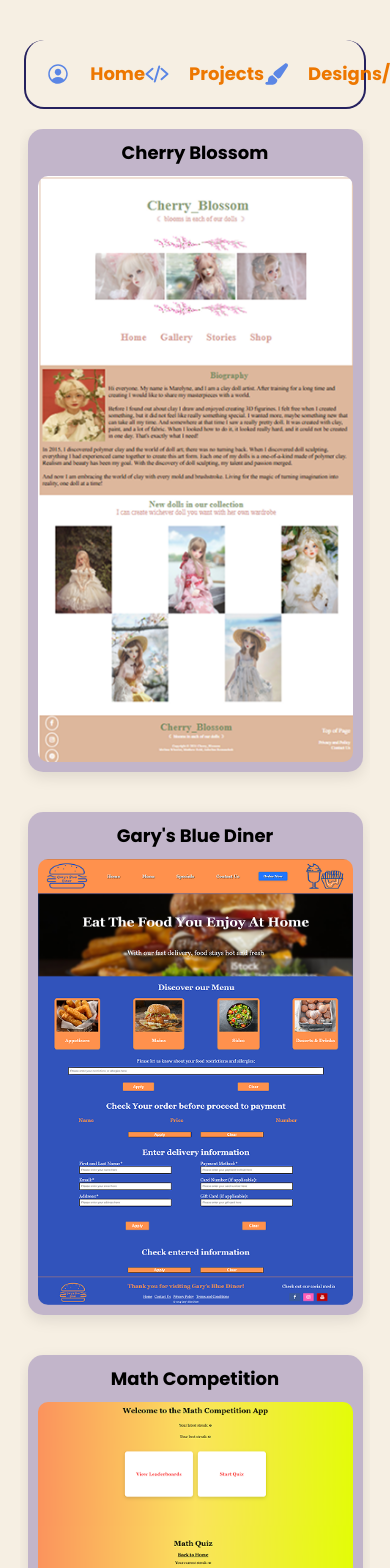
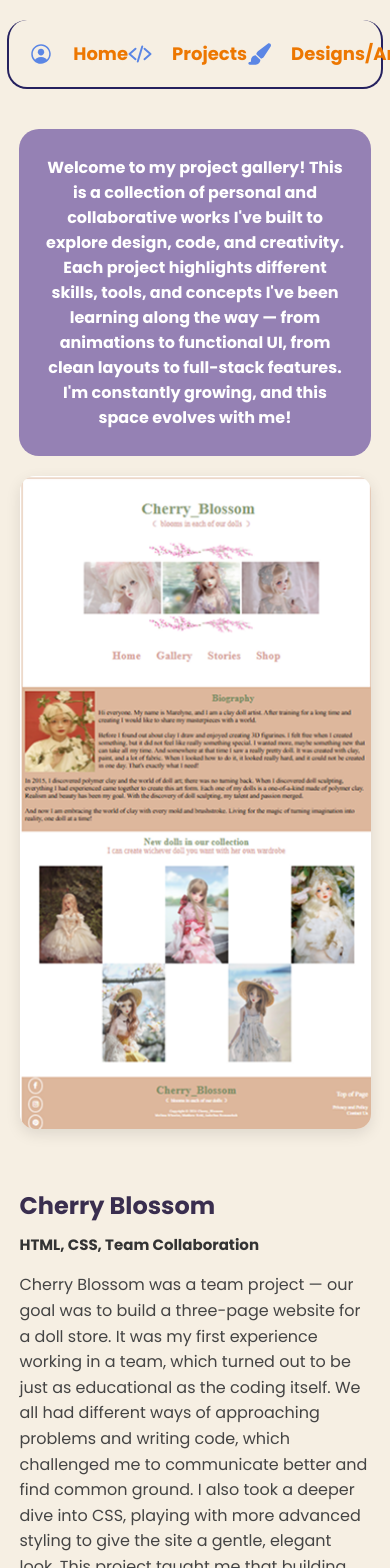
Before and after one commit to angellisha/portfolio_a_r, a React (Create React App) app: page /projects in a window 390 px wide. Shown: the top 1568 px of the page. Built offline with nearby package versions, Linux system fonts and the light colour scheme.

Commit message:
Cahnaged the idea of the animation ot have a simpler design, but it the projects will be more visible.

```diff
--- a/src/Pages/Projects.tsx
+++ b/src/Pages/Projects.tsx
@@ -1,7 +1,8 @@
-import React, { useState } from 'react';
+import React from 'react';
 import '../Styles/Projects.css';
 
 import Header from '../Components/Header';
+import Footer from '../Components/Footer';
 
 import CherryBlossom from '../Assets/Images/Cherry_Blossom.png';
 import GarysDiner from "../Assets/Images/Gary's_Blue_Diner.png";
@@ -9,75 +10,77 @@ import MythticPhoto from '../Assets/Images/Mythical_Photography.png';
 import TodoList from "../Assets/Images/Todo_List.png";
 import MathCompetition from "../Assets/Images/Math_Competition.png";
 
-
-type Projects = {
+type Project = {
   id: string;
   title: string;
   image: string;
   description: string;
+  technologies: string;
 };
 
-const projects: Projects[] = [
+const projects: Project[] = [
   {
     id: '1',
     title: 'Cherry Blossom',
     image: CherryBlossom,
-    description: 'E-commerce project focused on floral vibes...',
+    description: "Cherry Blossom was a team project — our goal was to build a three-page website for a doll store. It was my first experience working in a team, which turned out to be just as educational as the coding itself. We all had different ways of approaching problems and writing code, which challenged me to communicate better and find common ground. I also took a deeper dive into CSS, playing with more advanced styling to give the site a gentle, elegant look. This project taught me that building something together isn't just about code — it's also about understanding people, being flexible, and keeping the user in mind.",
+    technologies: 'HTML, CSS, Team Collaboration',
   },
   {
     id: '2',
-    title: "Gary's Blue Diner",
-    image: GarysDiner,
-    description: 'Order Korean-inspired meals with fun animations.',
+    title: 'Mythical Photography',
+    image: MythticPhoto,
+    description: 'This was my very first one-page website and the start of my web development journey. I built it entirely with HTML and CSS, learning how to structure a page using the box model. It helped me understand the importance of layout, spacing, and visual balance when designing a user-friendly site. I was fascinated by how much could be achieved with just simple elements — it felt like arranging building blocks to create something visually pleasing and functional. This project laid a strong foundation for all the work that followed.',
+    technologies: 'HTML, CSS',
   },
   {
     id: '3',
+    title: "Todo List",
+    image: TodoList,
+    description: 'This was the project where JavaScript really came alive for me. I built a simple, fully functional To-Do List application that lets users add and organize tasks. It was incredibly rewarding to write code that actually did something — not just looked good, but responded to clicks, added tasks, and managed state. I finally saw how JavaScript ties everything together and makes a page interactive. I plan to revisit and expand this project, maybe add local storage, drag-and-drop, or even animations. But even in its current form, it marked a turning point in how I saw web development.',
+    technologies: 'JavaScript, HTML, CSS',
+  },
+  {
+    id: '5',
     title: 'Math Competition',
     image: MathCompetition,
-    description: 'E-commerce project focused on floral vibes...',
+    description: 'Math Competition is my first full-stack project and a hands-on introduction to building dynamic web apps with React and Express. The app simulates a timed arithmetic quiz, tracking user streaks in real time. I used session management and global variables to persist streak data across routes, which helped me understand practical state handling on the server side. This project also introduced me to key concepts like routing, form submission, and dynamic rendering with EJS, setting a strong base for future backend development.',
+    technologies: 'JavaScript, EJS, CSS, React',
   },
   {
     id: '4',
-    title: 'Mythtical Photography',
-    image: MythticPhoto,
-    description: 'E-commerce project focused on floral vibes...',
-  },
-  {
-    id: '5',
-    title: "Todo List",
-    image: TodoList,
-    description: 'Order Korean-inspired meals with fun animations.',
+    title: "Gary's Blue Diner",
+    image: GarysDiner,
+    description: "Gary's Blue Diner is a multi-page restaurant website featuring an interactive ordering system with an overlay menu, real-time form validation, and a dynamic checkout summary. This project deepened my experience with JavaScript, especially in managing user input and creating responsive form logic. I implemented a class-based system to store and validate order data using regular expressions, enhancing both the functionality and user experience of the site. Working with a team also helped me develop better collaboration and version control practices, as we coordinated design ideas and integrated code across different components.",
+    technologies: 'JavaScript, HTML, CSS, Team Collaboration',
   },
 ];
 
 const Projects: React.FC = () => {
-  const [focused, setFocused] = useState<string | null>(null);
-
   return (
-    <div className="p-main-container">
+    <div className="projects-page">
       <Header />
-
-      <div className="gallery-container">
-        {projects.map((project) => (
-            <div
+      <div className="project-intro">
+        <p>
+            Welcome to my project gallery! This is a collection of personal and collaborative works I've built to explore design, code, and creativity. Each project highlights different skills, tools, and concepts I've been learning along the way — from animations to functional UI, from clean layouts to full-stack features. I'm constantly growing, and this space evolves with me!
+        </p>
+      </div>
+      <div className="projects-container">
+        {projects.map((project, index) => (
+          <div
             key={project.id}
-            className={`project-card ${focused === project.id ? 'focused' : focused ? 'hidden' : ''}`}
-            onClick={() => setFocused(focused === project.id ? null : project.id)}
-            >
-            <div className="project-header">{project.title}</div>
-
-            <div className="project-content">
-                <img src={project.image} className="project-image" alt={project.title} />
-                {focused === project.id && (
-                <div className="project-description">
-                    {project.description}
-                </div>
-                )}
+            className={`project-row ${index % 2 === 0 ? 'normal' : 'reverse'}`}
+          >
+            <img src={project.image} className="project-image" alt={project.title} />
+            <div className="project-text">
+              <h2 className="project-title">{project.title}</h2>
+              <h4 className="project-tech">{project.technologies}</h4>
+              <p className="project-description">{project.description}</p>
             </div>
-            </div>
+          </div>
         ))}
-        </div>
-
+      </div>
+      <Footer />
     </div>
   );
 };
--- a/src/Styles/Projects.css
+++ b/src/Styles/Projects.css
@@ -1,120 +1,93 @@
-.p-main-container {
+.projects-page {
     display: flex;
     flex-direction: column;
     align-items: center;
     justify-content: center;
-    padding: 20px;
+    gap: 20px;
     background-color: #F6EFE3;
   }
-
-  .gallery-container {
-    display: flex;
-    flex-wrap: wrap;
-    overflow: hidden;
-    width: 100%;
-    justify-content: center;
-    transition: all 0.3s ease;
-    column-gap: 150px;
-    row-gap: 40px;
+  .project-intro {
+    max-width: 80%;
+    padding: 10px 20px;;
+    text-align: center;
+    font-size: 16px;
+    font-weight: 700;
+    color: #ffffff;
+    background-color: #9581B4;
+    border-radius: 20px;
   }
 
-  .project-card {
+  .projects-container {
     display: flex;
     flex-direction: column;
-    align-items: center;
-    border-radius: 15px;
-    background-color: #9581b485;
-    padding: 10px;
-    box-shadow: 0 5px 15px rgba(0,0,0,0.1);
-    transition: background-color 0.3s ease;
-    width: 280px;
-    height: fit-content;
-    cursor: pointer;
+    gap: 60px;
+    max-width: 1100px;
+    margin: 0 auto;
   }
 
-  .project-header {
-    font-weight: bold;
-    font-size: 18px;
-    margin-bottom: 10px;
-    color: black;
-    text-align: center;
-    width: 100%;
+  .project-row {
+    display: flex;
+    align-items: center;
+    justify-content: center;
+    gap: 40px;
+    flex-wrap: wrap;
   }
 
-  .project-content {
-    display: flex;
-    flex-direction: column;
-    align-items: center;
-    width: 100%;
-    transition: all 0.4s ease;
-  }
-
-  .project-card.focused .project-content {
-    flex-direction: row;
-    justify-content: space-between;
-    align-items: flex-start;
+  .project-row.reverse {
+    flex-direction: row-reverse;
   }
 
   .project-image {
-    width: 100%;
-    border-radius: 10px;
-    transition: transform 0.4s ease;
+    width: 300px;
+    height: auto;
+    border-radius: 15px;
+    box-shadow: 0 5px 15px rgba(0,0,0,0.1);
+    flex-shrink: 0;
   }
 
-  .project-card.focused .project-image {
-    width: 50%;
-    transform: translateX(-20px);
+  .project-text {
+    flex: 1;
+    min-width: 250px;
+    max-width: 600px;
+  }
+
+  .project-title {
+    font-size: 24px;
+    font-weight: bold;
+    margin-bottom: 10px;
+    color: #3a2e4f;
+  }
+
+  .project-tech {
+    font-weight: bold;
+    font-size: 15px;
+    margin: 8px 0;
+    color: #333;
   }
 
   .project-description {
-    opacity: 0;
-    max-height: 0;
-    overflow: hidden;
-    transition: all 0.4s ease;
+    font-size: 16px;
+    line-height: 1.6;
+    color: #444;
   }
 
-  .project-card.focused .project-description {
-    opacity: 1;
-    max-height: 500px;
-    margin-left: 20px;
-    width: 50%;
+  /* Responsive */
+  @media (min-width: 768px) and (max-width: 1024px) {
+    .projects-container {
+        margin: 0 20px;
+    }
   }
-
-  .focused {
-    width: 60%;
-    flex-direction: row;
-    background-color: #fff;
-  }
-
-  .hidden {
-    display: none;
-  }
-
-
-
-  /* Responsive for smaller screens */
   @media (max-width: 768px) {
-    .gallery-container {
+    .project-row,
+    .project-row.reverse {
       flex-direction: column;
-      align-items: center;
     }
 
-    .project-card {
+    .project-image {
       width: 90%;
     }
 
-    .focused {
-      flex-direction: row;
-      width: 100%;
+    .project-text {
+      width: 90%;
     }
-
-    .focused .project-image {
-      width: 30%;
-      transform: translateX(-20px);
-    }
-
-    .focused .project-description {
-      width: 30%;
-      margin-left: 0;
-    }
-}
+  }
```
